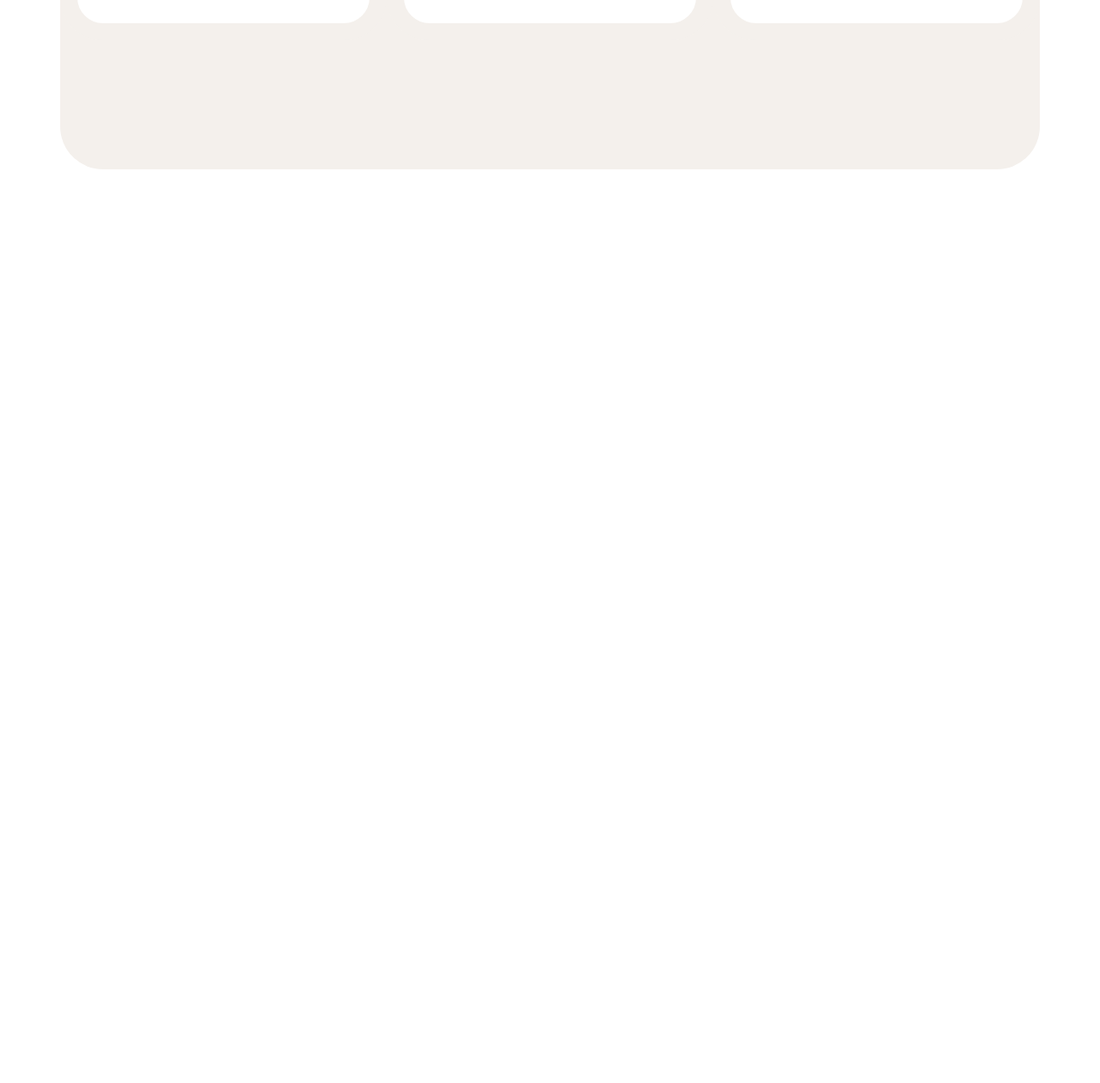
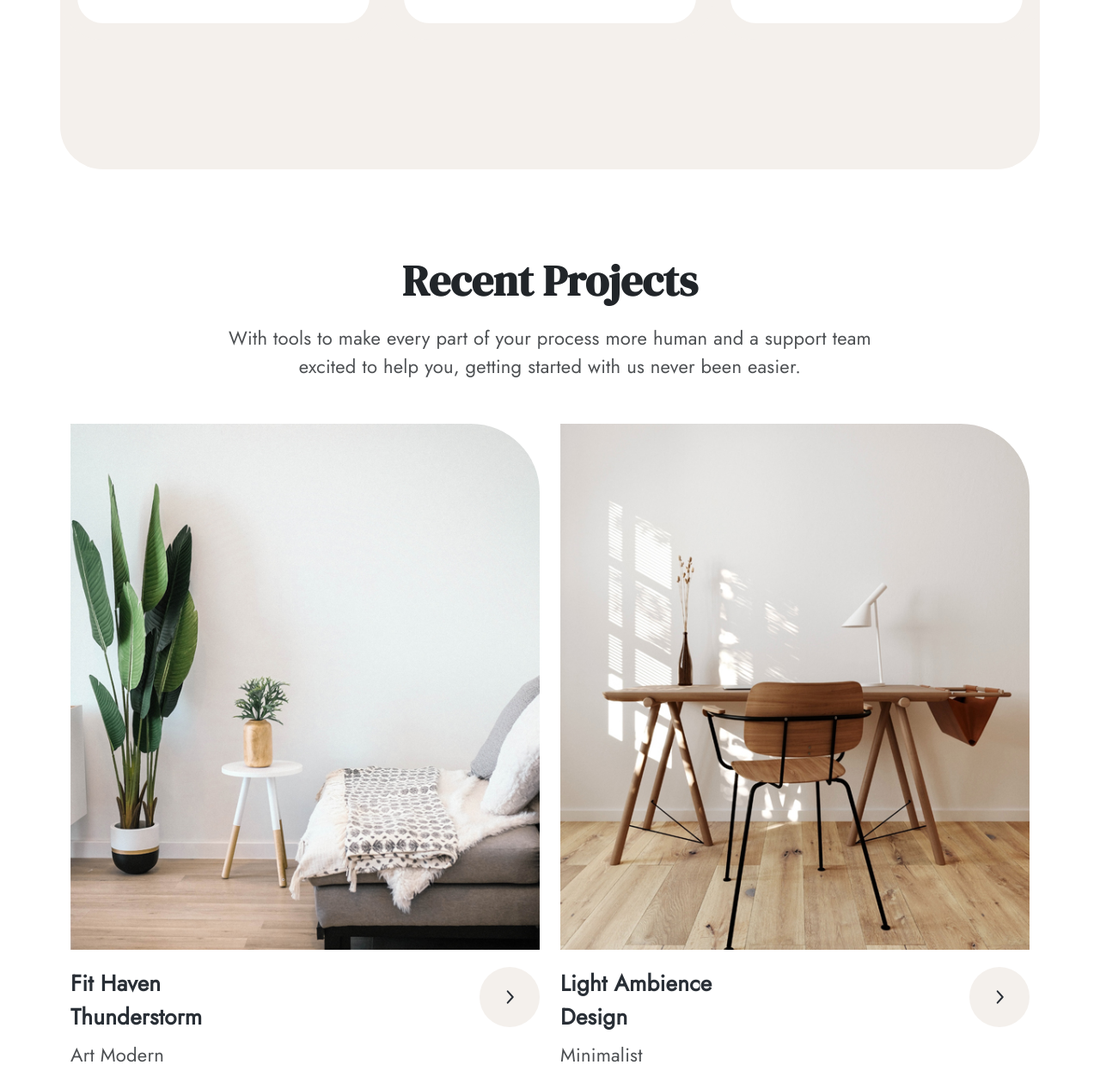
Before and after one commit to bhandariamey/TdsWebsite, a plain HTML site: page index.html in a window 1280 px wide. Shown: the part 2610-3870 px from the top of the page at 86% size. Before the commit the page ends 2807 px from the top, so only its background shows below. Drawn offline with nearby package versions, Linux system fonts and the light colour scheme.

Commit message:
2 sites added manually

```diff
--- a/index.css
+++ b/index.css
@@ -1,3 +1,8 @@
+a {
+    text-decoration: none;
+    color: #4d5053;
+}
+
 .navbar{
     padding: 20px 0px
 }
@@ -136,10 +141,7 @@
     justify-content: center;
     padding-left: 30px;
 }
-.intro-call-details a {
-    text-decoration: none;
-    color: #4d5053;
-}
+
 .intro-number{
     padding-bottom: 10px;
     letter-spacing: .01em;
@@ -244,6 +246,70 @@
     line-height: 1.5;
 }
 
+.recent-project-header{
+    margin-top: 100px;
+    text-align: center;
+    font-size: 50px;
+    font-family: "DM Serif Display";
+    font-weight: 600;
+}
+
+.recent-project-quote{
+    color: #4d5053;
+    letter-spacing: .01em;
+    font-family: "jost";
+    font-size: 22px;
+    line-height: 1.5;
+    text-align: center;
+    margin-top: 20px;
+}
+
+.sites{
+    margin-top: 50px
+}
+
+.sites img{
+    border-radius: 0px 80px 0px 0px;
+}
+
+.site-desc{
+    color: #292f36;;
+    letter-spacing: .01em;
+    font-family: "jost";
+    font-size: 26px;
+    line-height: 1.5;
+    font-weight: 600;
+    transition: color .2s;
+}
+
+.site-style{
+    color: #4d5053;
+    letter-spacing: .01em;
+    font-family: "jost";
+    font-size: 22px;
+    line-height: 1.5;
+    transition: color .2s;
+}
+
+.arrow-right{
+    background-color:#f4f0ec;
+    background-image: url("./photos/arrow-right.svg");
+    background-repeat: no-repeat;
+    background-position: center;
+    width: 70px;
+    height: 70px;
+    border-radius: 50%;
+    border: none;
+}
+
+.arrow-right-div{
+    display: flex;
+    justify-content: flex-end;
+}
+
+
+
+
 @media(max-width: 992px){
     #hero-section img{
         border-radius:  0 0 0 0;
@@ -267,11 +333,15 @@
         text-align: left;
     }
 
-
+    .arrow-right-div{
+        display: flex;
+        justify-content: flex-start;
+    }
 
 }
 
 @media(max-width: 768px){
+
 
     .hero-button{
         position: absolute;
@@ -289,6 +359,13 @@
     }
 
     .review-header{
+        font-size: 40px;
+    }
+
+    .recent-project-quote{
+        font-size: 18px;
+    }
+    .recent-project-header{
         font-size: 40px;
     }
 
@@ -323,6 +400,11 @@
     .review-header{
         font-size: 30px;
     }
+
+    .arrow-right{
+        width: 60px;
+        height: 60px;
+    }
 }
 
 
--- a/index.html
+++ b/index.html
@@ -158,6 +158,35 @@
       </div>
     </div>
 
+    <div class="recent-projects container">
+      <h1 class="recent-project-header">Recent Projects</h1>
+      <p class="recent-project-quote">With tools to make every part of your process more human and a support team</br>
+        excited to help you, getting started with us never been easier.</p>
+
+        <div class="row sites">
+          <div class="col-md-6 col-sm-12">
+            <a href="#"><img src="./photos/sites/thunderstorm.jpg" width="100%" alt="site1"></a>
+            <div class="row" style="margin-top: 20px;">
+              <div class="col">
+                <a href="#"><h2 class="site-desc">Fit Haven Thunderstorm</h2></a>
+                <a href="#"><p class="site-style">Art Modern</p></a>
+              </div>
+              <div class="col-md-6 col-sm-12 arrow-right-div"><a href="#"><button class="arrow-right"></button></a></div>
+            </div>
+          </div>
+          <div class="col-md-6 col-sm-12">
+            <a href="#"><img src="./photos/sites/aapli.jpg" width="100%" alt="site1"></a>
+            <div class="row" style="margin-top: 20px;">
+              <div class="col">
+                <a href="#"><h2 class="site-desc">Light Ambience Design</h2></a>
+                <a href="#"><p class="site-style">Minimalist</p></a>
+              </div>
+              <div class="col-md-6 col-sm-12 arrow-right-div"><a href="#"><button class="arrow-right"></button></a></div>
+            </div>
+          </div>
+        </div>
+    </div>
+
       <script src="https://cdn.jsdelivr.net/npm/bootstrap@5.3.2/dist/js/bootstrap.bundle.min.js" integrity="sha384-C6RzsynM9kWDrMNeT87bh95OGNyZPhcTNXj1NW7RuBCsyN/o0jlpcV8Qyq46cDfL" crossorigin="anonymous"></script>
       <script src="index.js"></script>
 </body>
```
Also changed, not shown: photos/arrow-right.svg (added), photos/sites/aapli.jpg (added), photos/sites/thunderstorm.jpg (added).
